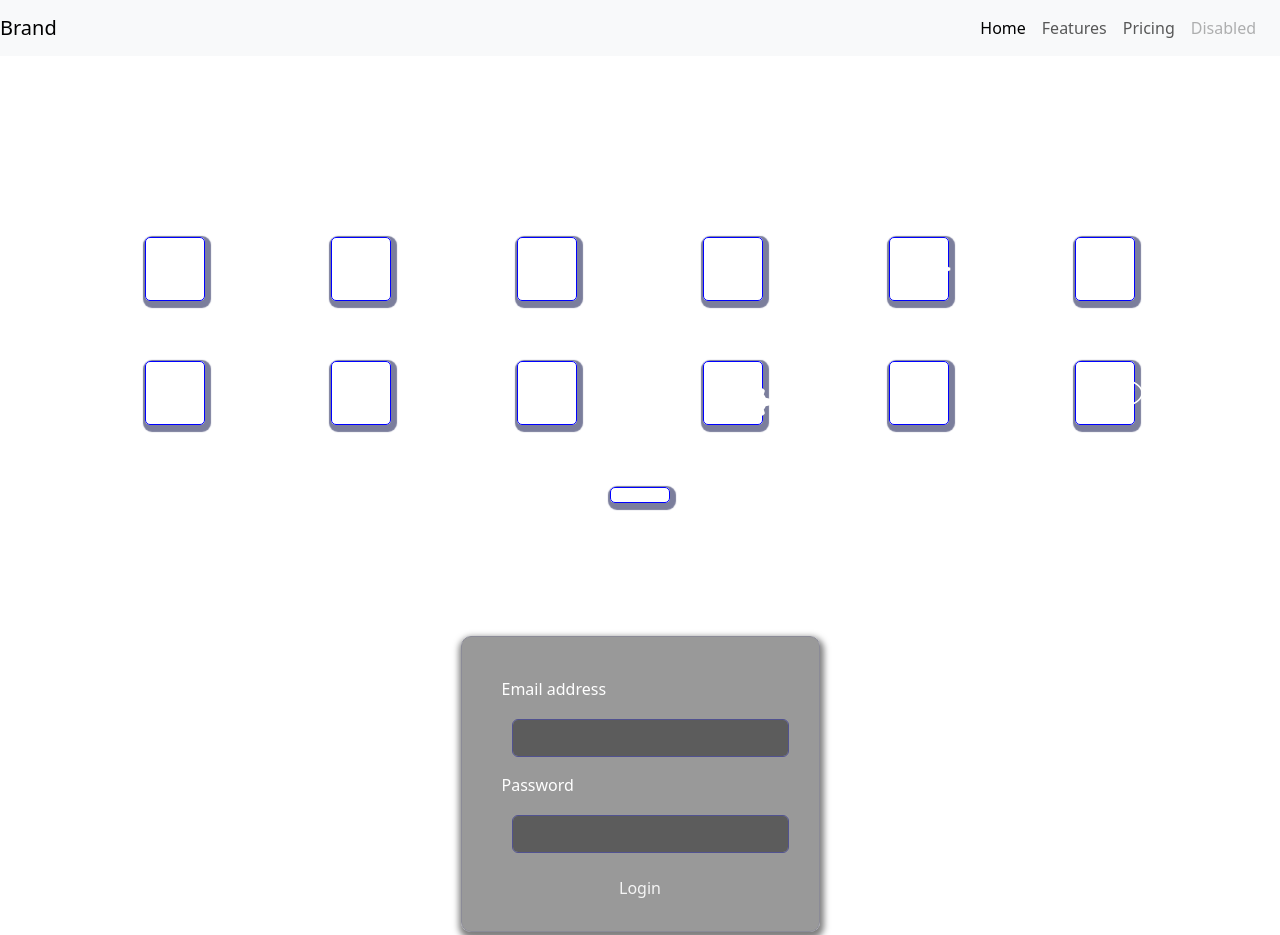
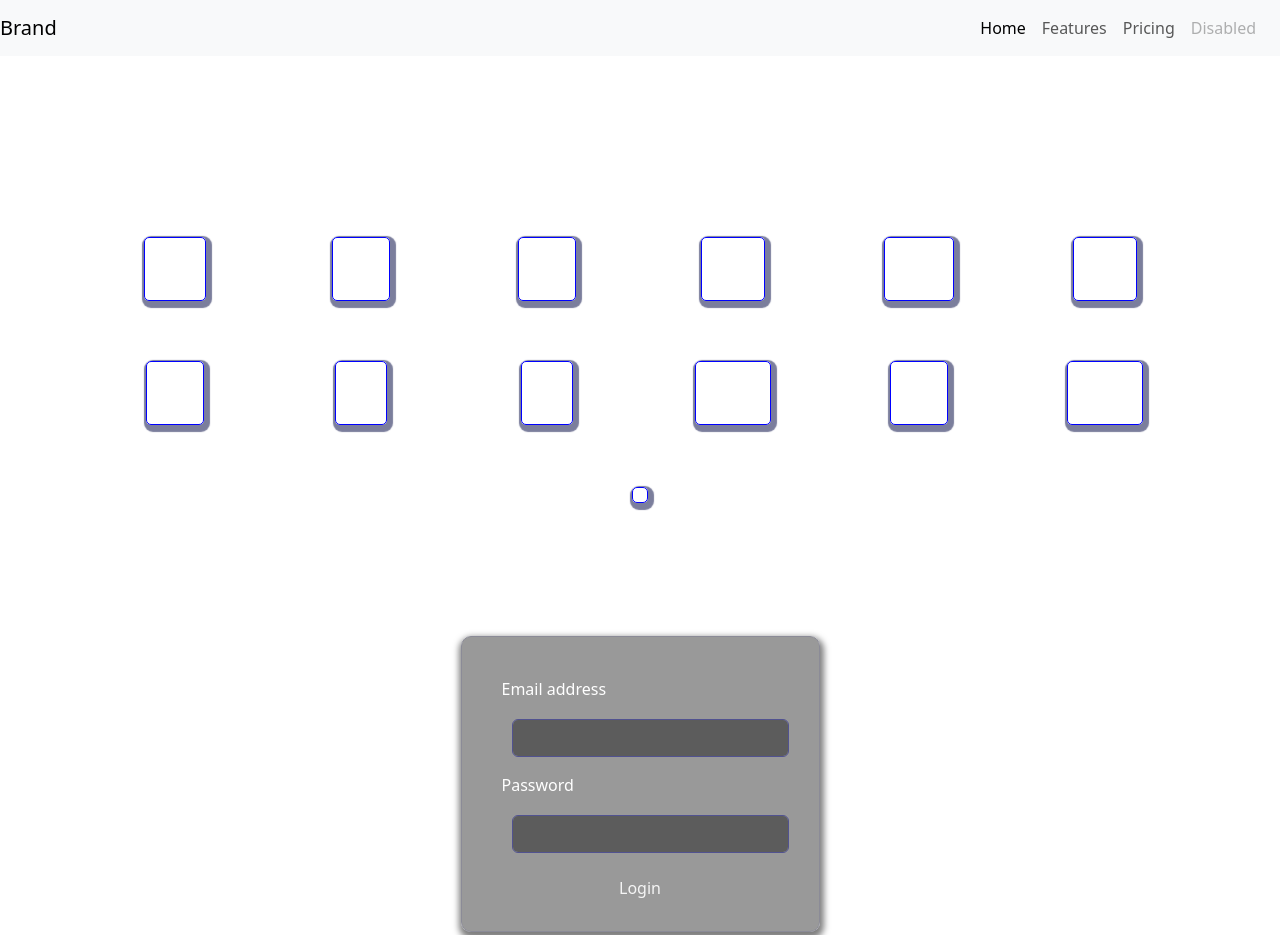
Before and after one commit to abdullahaldys9003/b, a plain HTML site: page index.html in a window 1280 px wide. Shown: the top 935 px of the page. Drawn offline with nearby package versions, Linux system fonts and the light colour scheme; files whose address does not match are found by name.

Commit message:
Update index.html

```diff
--- a/index.html
+++ b/index.html
@@ -9,9 +9,9 @@
  <!--
   <link rel="stylesheet" href="screen.css">
 -->
- <link rel="stylesheet" href="node_modules/@fortawesome/fontawesome-free/css/all.css">
+ <link rel="stylesheet" href="node/@fortawesome/fontawesome-free/css/all.css">
 
-<link rel="stylesheet" href="node_modules/bootstrap/dist/css/bootstrap.min.css">
+<link rel="stylesheet" href="node/bootstrap/dist/css/bootstrap.min.css">
 
 
 
```
